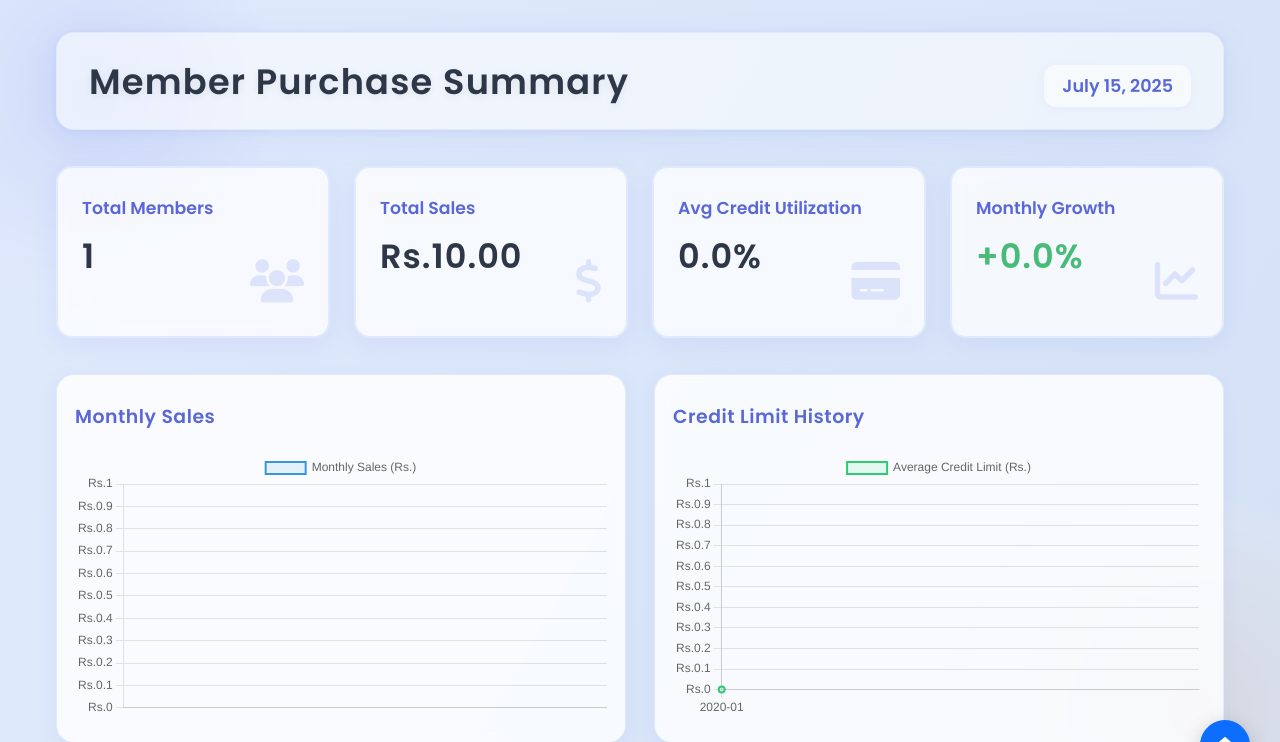
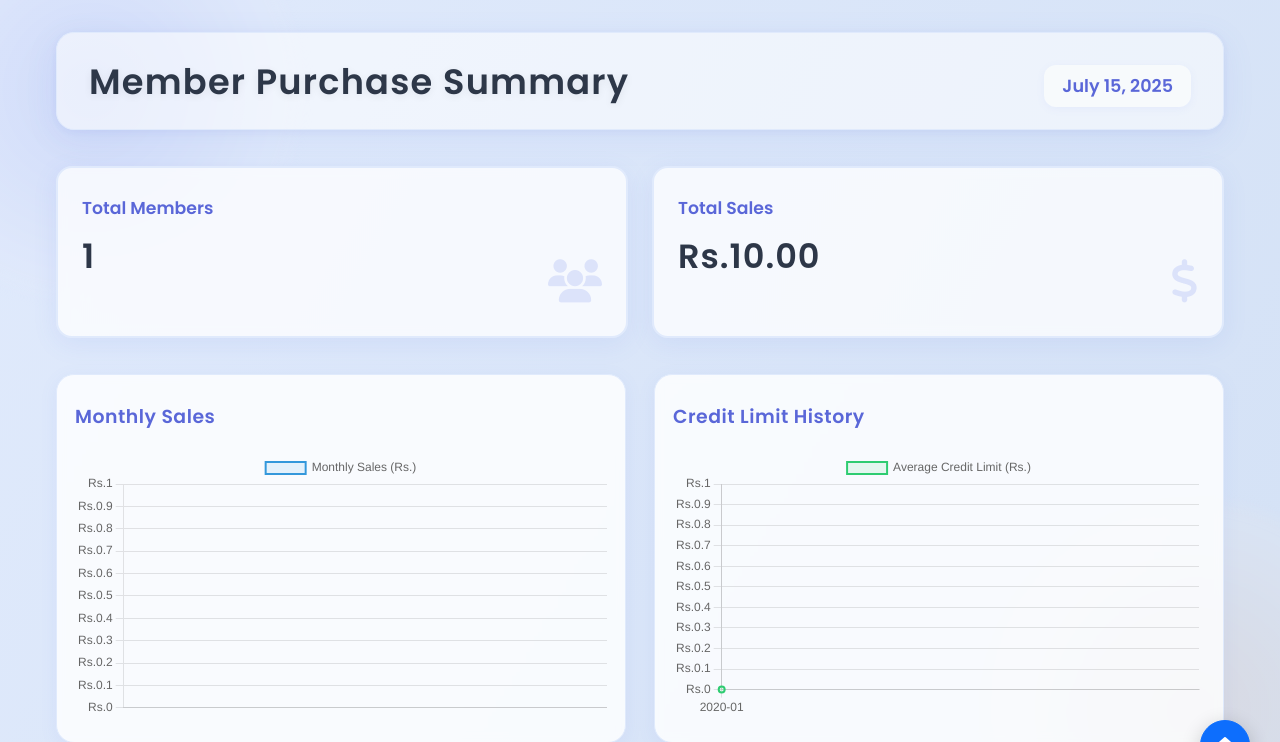
Before and after one commit to Amandi1112/im-project, a PHP site: page /member_purchase_history.php in a window 1280 px wide. Shown: the top 742 px of the page. Run offline with PHP 8.4, Linux system fonts and the light colour scheme; tables that the repository leaves empty or names only in its code hold one stand-in row (values such as "Sample post"); some libraries are stand-ins or nearby versions.

Commit message:
changes of the pdfs

```diff
--- a/member_purchase_history.php
+++ b/member_purchase_history.php
@@ -508,31 +508,7 @@ $conn->close();
                 <div class="stat-icon"><i class="fas fa-dollar-sign"></i></div>
             </div>
 
-            <div class="stat-card">
-                <div class="stat-title">Avg Credit Utilization</div>
-                <div class="stat-value"><?php echo number_format($avgCreditUtilization, 1); ?>%</div>
-                <div class="stat-icon"><i class="fas fa-credit-card"></i></div>
-            </div>
 
-            <div class="stat-card">
-                <div class="stat-title">Monthly Growth</div>
-                <?php
-                    $growth = 0;
-                    if (count($salesData) >= 2) {
-                        $current = end($salesData);
-                        $previous = prev($salesData);
-                        if ($previous > 0) {
-                            $growth = (($current - $previous) / $previous) * 100;
-                        }
-                    }
-                ?>
-                <div class="stat-value" style="color: <?php echo $growth >= 0 ? 'var(--success)' : 'var(--danger)'; ?>">
-                    <?php echo $growth >= 0 ? '+' : ''; ?><?php echo number_format($growth, 1); ?>%
-                </div>
-                <div class="stat-icon">
-                    <i class="fas <?php echo $growth >= 0 ? 'fa-chart-line' : 'fa-chart-line'; ?>"></i>
-                </div>
-            </div>
         </div>
 
         <div class="chart-container">
```
Also changed, not shown: member_purchases_report.php (+6 -6 lines).
